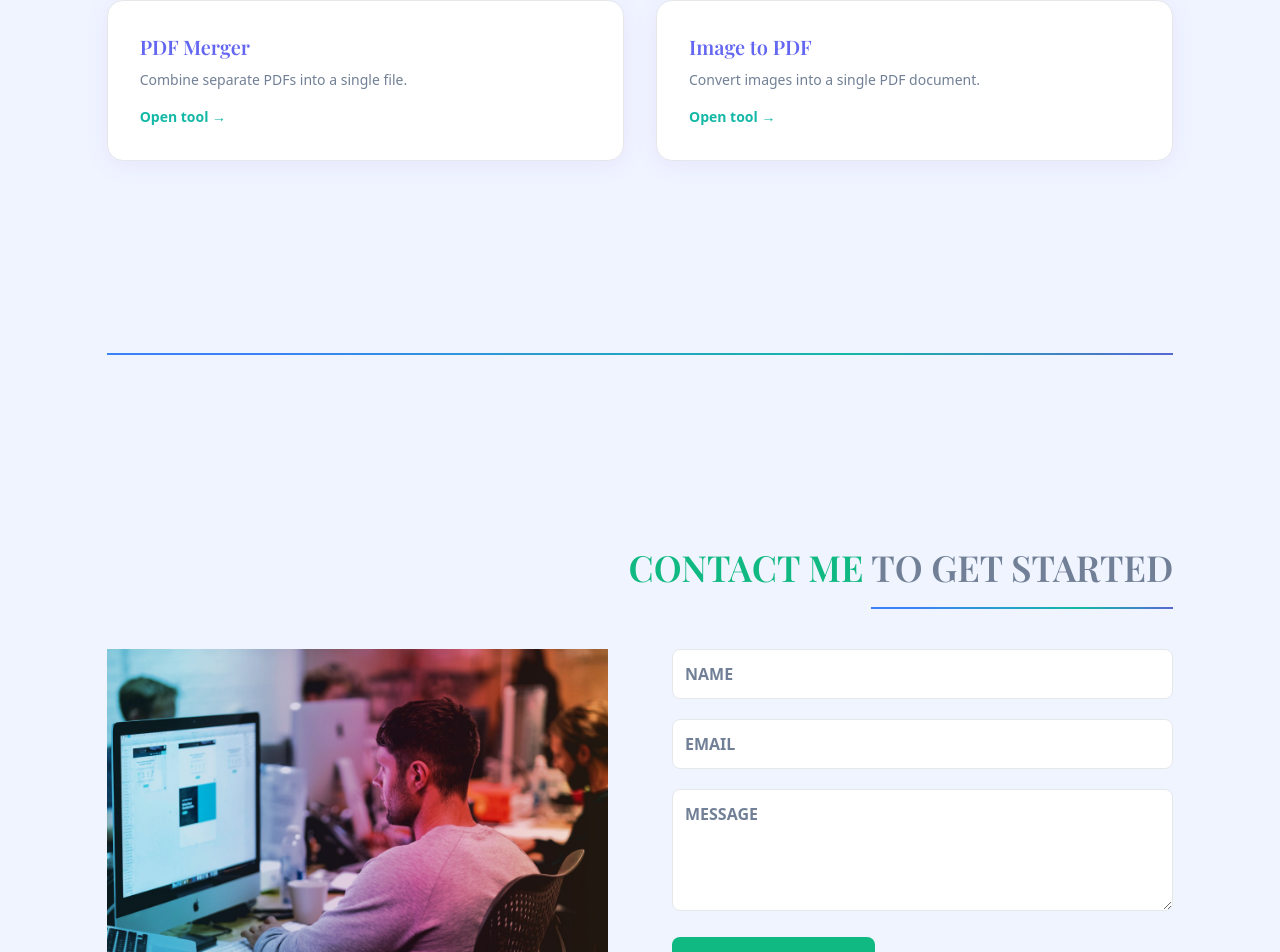
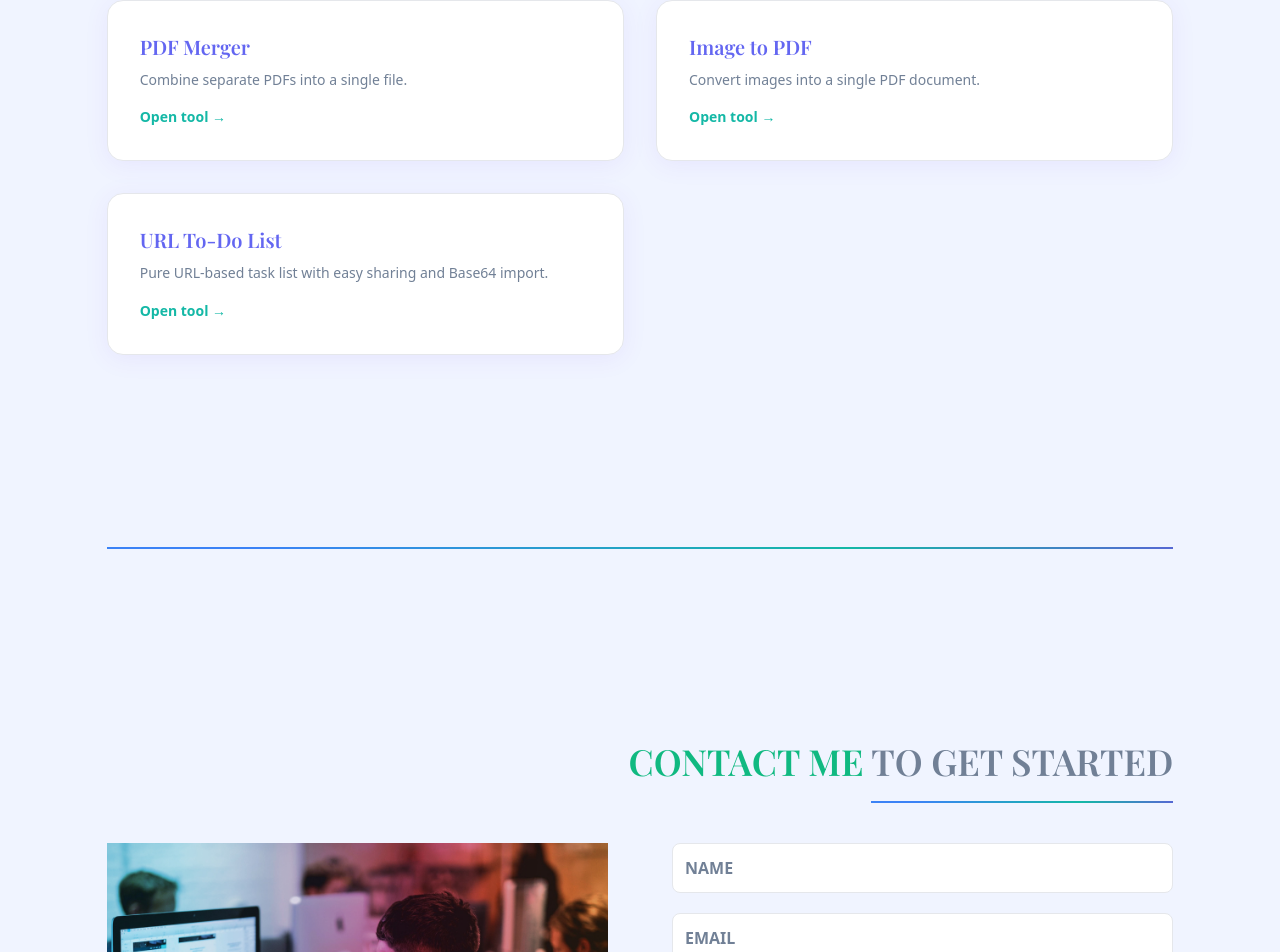
Before and after one commit to Verathagnus/Verathagnus.github.io, a React (Vite) app: page / in a window 1280 px wide. Shown: the part 2841-3793 px from the top of the page. Built offline with nearby package versions, Linux system fonts and the light colour scheme.

Commit message:
Update Tools.jsx

```diff
--- a/src/scenes/Tools.jsx
+++ b/src/scenes/Tools.jsx
@@ -22,6 +22,11 @@ const tools = [
     title: "Image to PDF",
     description: "Convert images into a single PDF document.",
     href: "/tools/img2pdf.html",
+  },
+  {
+    title: "URL To-Do List",
+    description: "Pure URL-based task list with easy sharing and Base64 import.",
+    href: "/tools/todo.html",
   },
 ];
 
```
